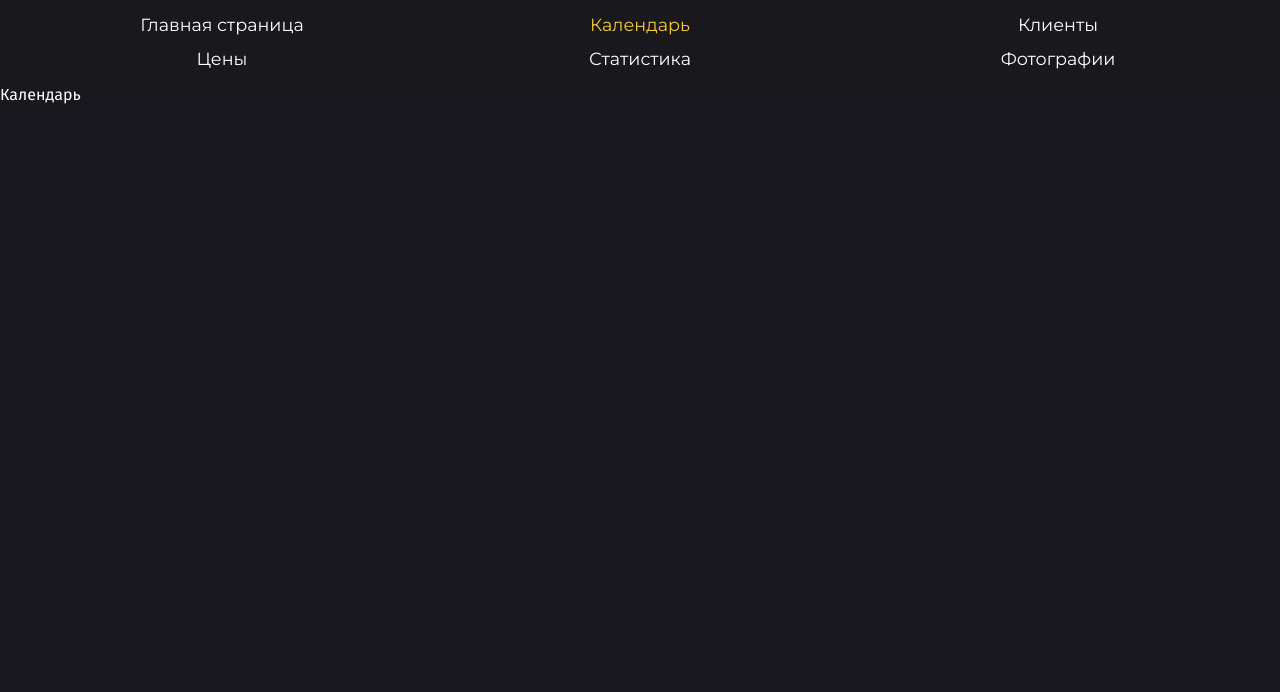
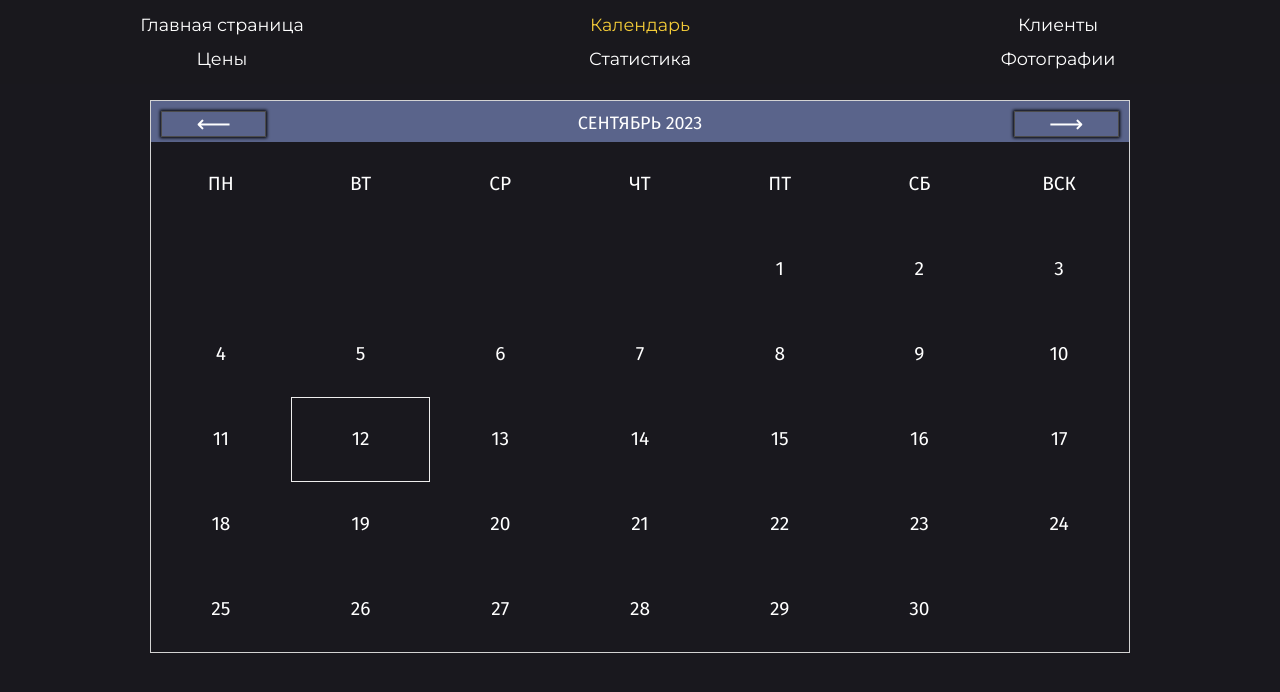
Before and after one commit to RemixFX/admin-panel, a React (Vite) app: page /calendar in a window 1280 px wide. Shown: the top 692 px of the page. Built offline with nearby package versions, Linux system fonts and the light colour scheme.

Commit message:
feat: create calendar component

```diff
--- /dev/null
+++ b/src/components/CalendarGrid/calendar-grid.module.scss
@@ -0,0 +1,70 @@
+@use '../../index.scss';
+
+.frame {
+  width: 100%;
+  max-width: 980px;
+  border: 1px solid lightgrey;
+}
+
+.header {
+  font-size: 18px;
+  font-weight: bold;
+  padding: 10px 10px 5px 10px;
+  display: flex;
+  justify-content: space-between;
+  background-color: #5a648b;
+}
+
+.button {
+  cursor: pointer;
+  width: 11%;
+  font-size: 1.5rem;
+  line-height: 1.5rem;
+  background-color: #5a648b;
+  border: 1px solid #4b4b4b;
+  color: #fff;
+  box-shadow: 0 0 3px 1px #000000;
+  transition: all linear 100ms;
+
+  &:hover {
+    background: #465077;
+  }
+
+  &:first-of-type:active {
+    text-shadow: -16px 0px 3px #fff;
+  }
+
+  &:last-of-type:active {
+    text-shadow: 16px 0px 3px #fff;
+  }
+}
+
+
+.container {
+  width: 100%;
+  display: flex;
+  flex-wrap: wrap;
+}
+
+.cell {
+  width: calc(100% / 7);
+  max-height: 85px;
+  padding: 3%;
+  display: flex;
+  align-items: center;
+  justify-content: center;
+  font-size: 1rem;
+  cursor: pointer;
+
+  @include index.desktop {
+    font-size: 1.2rem;
+  }
+}
+
+.today {
+  border: 1px solid #eee;
+}
+
+.selected {
+  background-color: var(--yellow);
+}
--- /dev/null
+++ b/src/components/CalendarGrid/calendar-grid.tsx
@@ -0,0 +1,72 @@
+import { useState, useEffect } from 'react'
+import styles from './calendar-grid.module.scss'
+
+export default function CalendarGrid({handleClickDate}: {handleClickDate(day: number): void}) {
+
+  const DAYS = [31, 28, 31, 30, 31, 30, 31, 31, 30, 31, 30, 31]
+  const DAYS_LEAP = [31, 29, 31, 30, 31, 30, 31, 31, 30, 31, 30, 31]
+  const DAYS_OF_THE_WEEK = ['ПН', 'ВТ', 'СР', 'ЧТ', 'ПТ', 'СБ', 'ВСК']
+  const MONTHS = ['ЯНВАРЬ', 'ФЕВРАЛЬ', 'МАРТ', 'АПРЕЛЬ', 'МАЙ', 'ИЮНЬ', 'ИЮЛЬ', 'АВГУСТ', 'СЕНТЯБРЬ', 'ОКТЯБРЬ', 'НОЯБРЬ', 'ДЕКАБРЬ']
+
+  const today = new Date()
+  const [date, setDate] = useState(today)
+  const [day, setDay] = useState(date.getDate())
+  const [month, setMonth] = useState(date.getMonth())
+  const [year, setYear] = useState(date.getFullYear())
+  const [startDay, setStartDay] = useState(getStartDayOfMonth(date))
+
+  useEffect(() => {
+    setDay(date.getDate())
+    setMonth(date.getMonth())
+    setYear(date.getFullYear())
+    setStartDay(getStartDayOfMonth(date))
+  }, [date])
+
+  function getStartDayOfMonth(date: Date) {
+    return new Date(date.getFullYear(), date.getMonth(), 1).getDay()
+  }
+
+  function isLeapYear(year: number) {
+    return (year % 4 === 0 && year % 100 !== 0) || year % 400 === 0
+  }
+
+  const days: number[] = isLeapYear(date.getFullYear()) ? DAYS_LEAP : DAYS
+  const daysOfMonth: null[] = Array(days[month] + (startDay - 1)).fill(null)
+
+
+  const handleClick = (day: number) => {
+    return handleClickDate(day)
+  }
+
+  return (
+    <div className={styles.frame}>
+      <div className={styles.header}>
+        <button className={styles.button} onClick={() => setDate(new Date(year, month - 1, day))}>&#10229;</button>
+        <div>
+          {MONTHS[month]} {year}
+        </div>
+        <button className={styles.button} onClick={() => setDate(new Date(year, month + 1, day))}>&#10230;</button>
+      </div>
+      <div className={styles.container}>
+        {DAYS_OF_THE_WEEK.map(d => (
+          <div className={styles.cell} key={d}>
+            <strong>{d}</strong>
+          </div>
+        ))}
+        {daysOfMonth.map((_, index) => {
+          const d = index - (startDay - 2);
+          const isToday = (d === today.getDate() && month === today.getMonth()) ? true : false
+          /* const isSelected = d === day ? true : false */
+          return (
+            <div className={`${styles.cell} ${isToday && styles.today}`}
+              key={index}
+              onClick={() => handleClick(d)}
+            >
+              {d > 0 ? d : ''}
+            </div>
+          );
+        })}
+      </div>
+    </div>
+  )
+}
--- a/src/routes/Calendar/calendar.module.scss
+++ b/src/routes/Calendar/calendar.module.scss
@@ -0,0 +1,6 @@
+.content {
+  display: flex;
+  flex-direction: column;
+  align-items: center;
+  padding: 1rem;
+}
--- a/src/routes/Calendar/calendar.tsx
+++ b/src/routes/Calendar/calendar.tsx
@@ -1,11 +1,20 @@
+import CalendarGrid from '../../components/CalendarGrid/calendar-grid'
 import Header from '../../components/Header/header'
 import styles from './calendar.module.scss'
 
-export default function Calendar () {
-  return(
-    <section className={styles.content}>
-      <Header/>
-      Календарь
-    </section>
+export default function Calendar() {
+
+
+  const handleClickDate = (day: number) => {
+    console.log(day)
+  }
+
+  return (
+    <>
+      <Header />
+      <section className={styles.content}>
+        <CalendarGrid handleClickDate={handleClickDate}/>
+      </section>
+    </>
   )
 }
```
